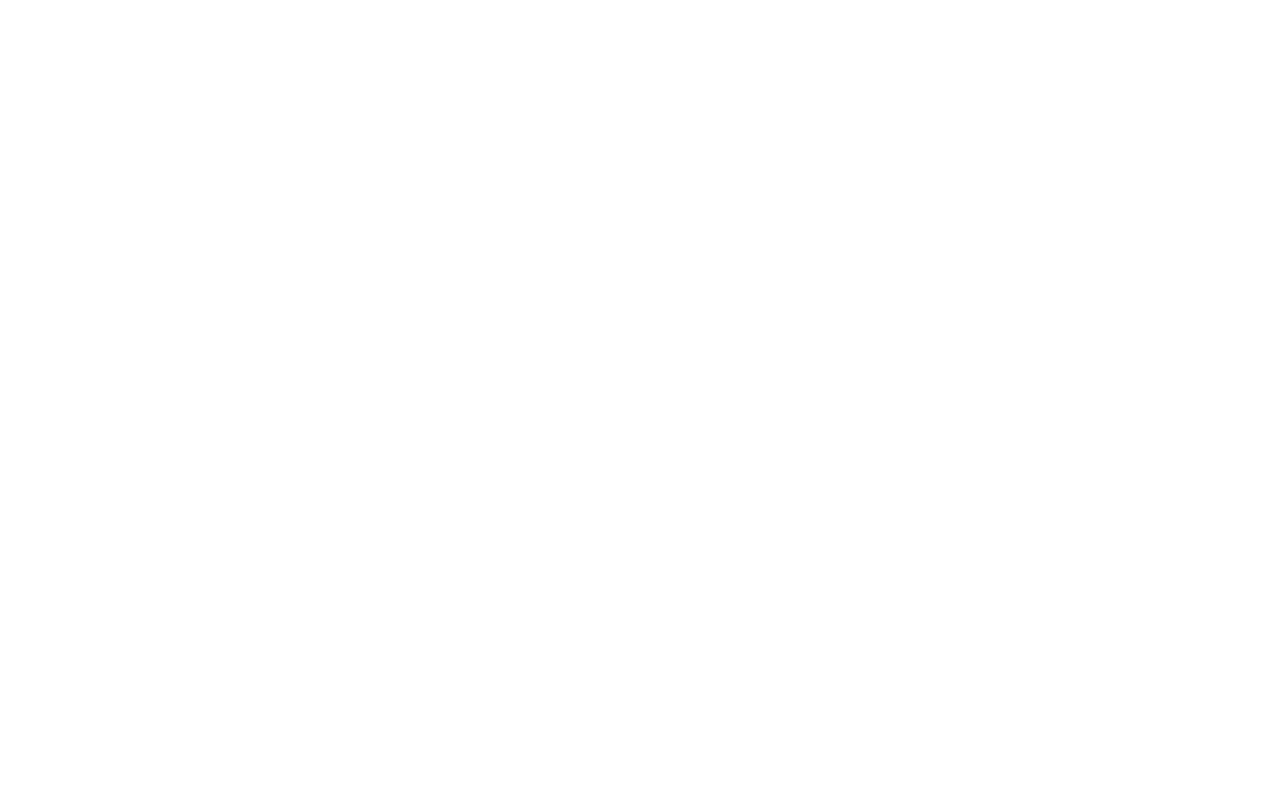
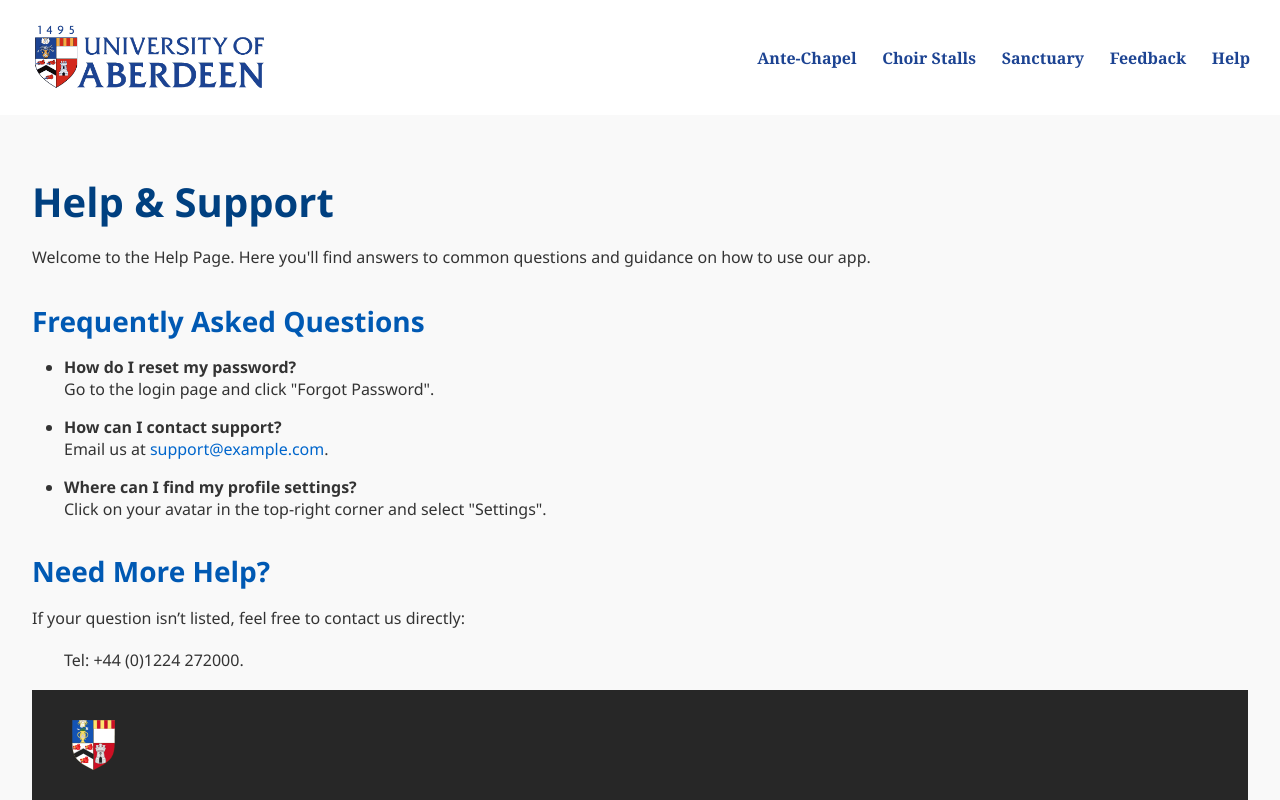
Before and after one commit to cs3028/AberdeenChapelReactProject, a React (Create React App) app: page /help in a window 1280 px wide. Before the commit this address had no page. Shown: the top 800 px of the page. Built offline with nearby package versions, Linux system fonts and the light colour scheme.

Commit message:
addition of a help page

```diff
--- a/src/App.jsx
+++ b/src/App.jsx
@@ -22,6 +22,7 @@
 import ProtectedRoute from "./components/ProtectedRoute";
 import Dashboard from "./components/Dashboard";
 import Feedback from "./components/Feedback"; // Add this import
+import Help from "./components/help";
 
 
 function App() {
@@ -143,6 +144,12 @@
               </Layout>
           }
           />
+          <Route path="/help" element={
+            <Layout>
+              <Help/>
+            </Layout>
+          }
+          />
           {/* login page - no layout, so it's a clean login screen */}
           <Route path="/login" element={<Login />} />
 
--- /dev/null
+++ b/src/components/help.css
@@ -0,0 +1,45 @@
+
+.help-container {
+    padding: 2rem;
+    background-color: #f9f9f9;
+    min-height: calc(100vh - 160px);
+    font-family: 'Segoe UI', Tahoma, Geneva, Verdana, sans-serif;
+    color: #333;
+}
+
+.help-container h1 {
+    font-size: 2.5rem;
+    margin-bottom: 1rem;
+    color: #004080;
+}
+
+.help-container h2 {
+    font-size: 1.75rem;
+    margin-top: 2rem;
+    margin-bottom: 0.5rem;
+    color: #0059b3;
+}
+
+.help-container p {
+    font-size: 1rem;
+    line-height: 1.6;
+    margin-bottom: 1rem;
+}
+
+.help-container ul {
+    list-style-type: disc;
+    padding-left: 2rem;
+}
+
+.help-container li {
+    margin-bottom: 1rem;
+}
+
+.help-container a {
+    color: #0066cc;
+    text-decoration: none;
+}
+
+.help-container a:hover {
+    text-decoration: underline;
+}
--- a/src/components/help.jsx
+++ b/src/components/help.jsx
@@ -0,0 +1,40 @@
+import React from 'react';
+import { Link } from "react-router-dom";
+import './help.css';
+import Footer from './Footer';
+
+
+const HelpPage = () => {
+  return (
+    <div className="help-container">
+
+
+      <main>
+        <h1>Help & Support</h1>
+        <p>
+          Welcome to the Help Page. Here you'll find answers to common questions and guidance on how to use our app.
+        </p>
+
+        <section>
+          <h2>Frequently Asked Questions</h2>
+          <ul>
+            <li><strong>How do I reset my password?</strong><br />Go to the login page and click "Forgot Password".</li>
+            <li><strong>How can I contact support?</strong><br />Email us at <a href="mailto:support@example.com">support@example.com</a>.</li>
+            <li><strong>Where can I find my profile settings?</strong><br />Click on your avatar in the top-right corner and select "Settings".</li>
+          </ul>
+        </section>
+
+        <section>
+          <h2>Need More Help?</h2>
+          <p>
+            If your question isn’t listed, feel free to contact us directly: <ul>Tel: +44 (0)1224 272000.</ul>
+          </p>
+        </section>
+      </main>
+
+      <Footer />
+    </div>
+  );
+};
+
+export default HelpPage;
```
